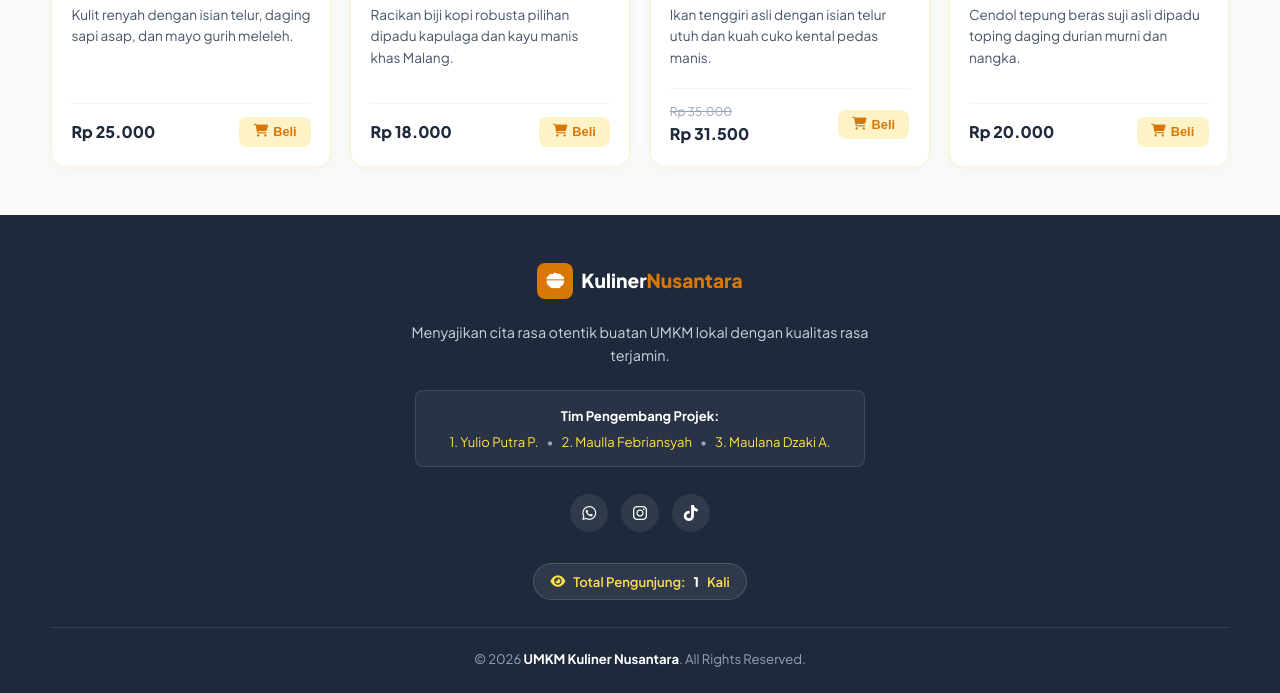
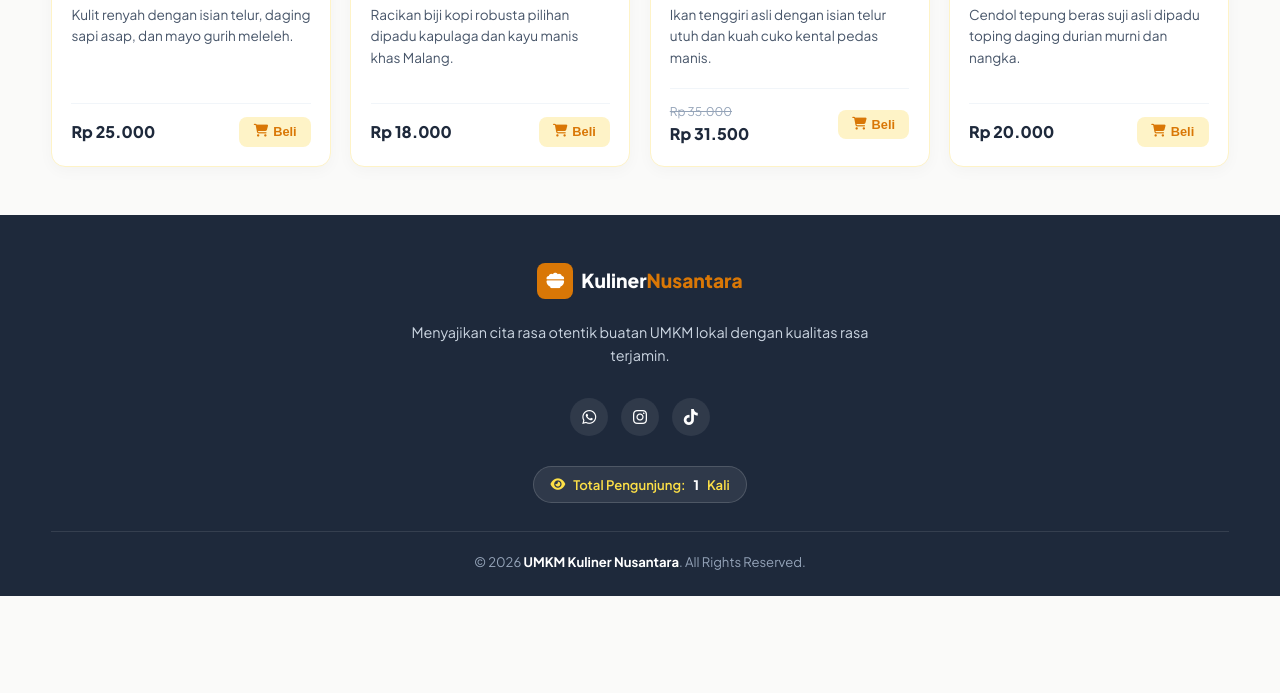
Before and after one commit to yulioputra/pweb, a plain HTML site: page index.html in a window 1280 px wide. Shown: the part 1604-2297 px from the top of the page. After the commit the page ends 2200 px from the top, so only its background shows below. Drawn offline with Linux system fonts and the light colour scheme; no server answers.

Commit message:
Update index.html

```diff
--- a/index.html
+++ b/index.html
@@ -355,17 +355,7 @@
             </div>
             <p class="footer-tagline">Menyajikan cita rasa otentik buatan UMKM lokal dengan kualitas rasa terjamin.</p>
 
-            <!-- Tim Pembuat -->
-            <div class="team-credits">
-                <p><strong>Tim Pengembang Projek:</strong></p>
-                <div class="team-list">
-                    <span>1. Yulio Putra P.</span>
-                    <span class="dot">&bull;</span>
-                    <span>2. Maulla Febriansyah</span>
-                    <span class="dot">&bull;</span>
-                    <span>3. Maulana Dzaki A.</span>
-                </div>
-            </div>
+
 
             <div class="social-hover-links">
                 <a href="https://wa.me/6285725752267" class="social-btn whatsapp" target="_blank" aria-label="WhatsApp"><i class="fa-brands fa-whatsapp"></i></a>
```
